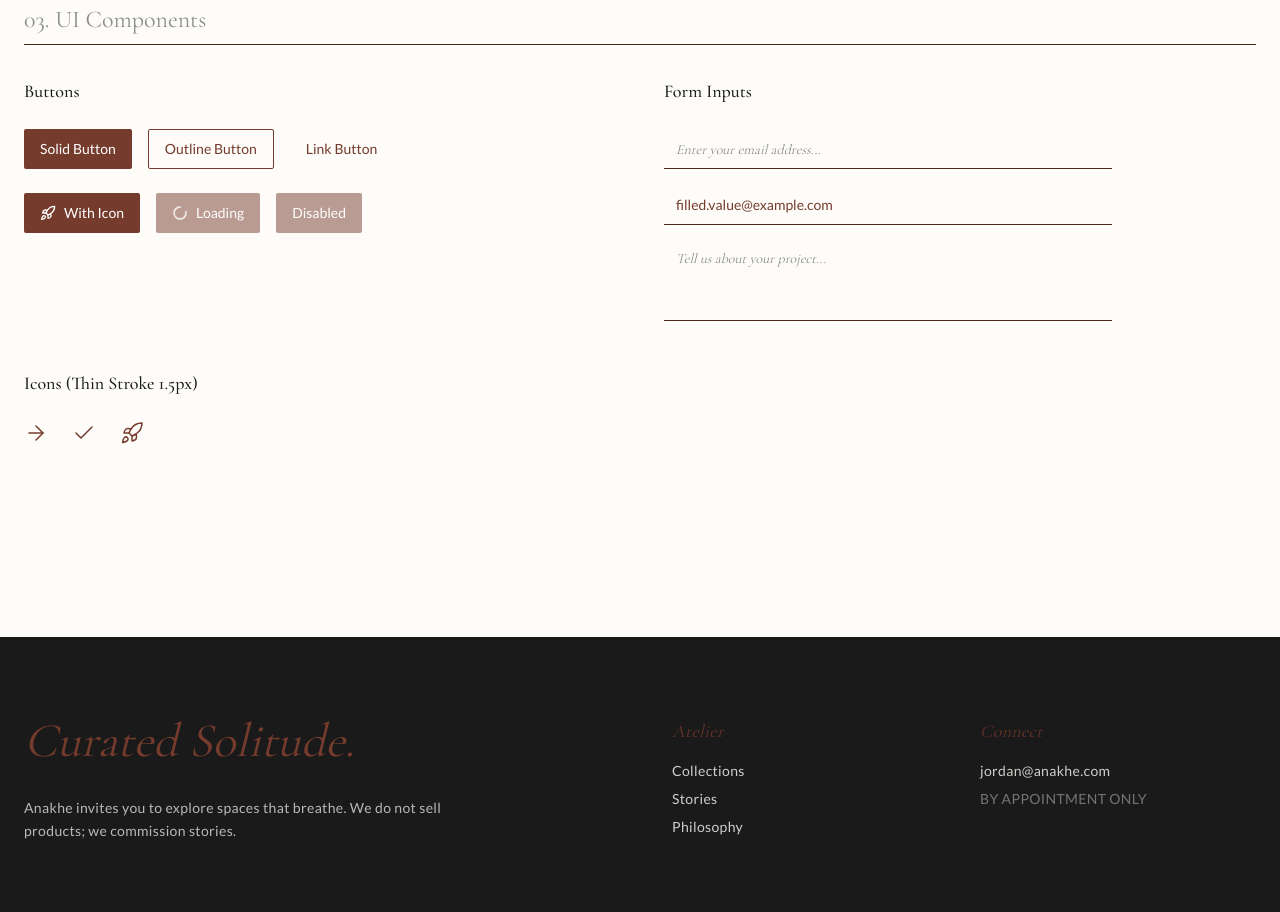
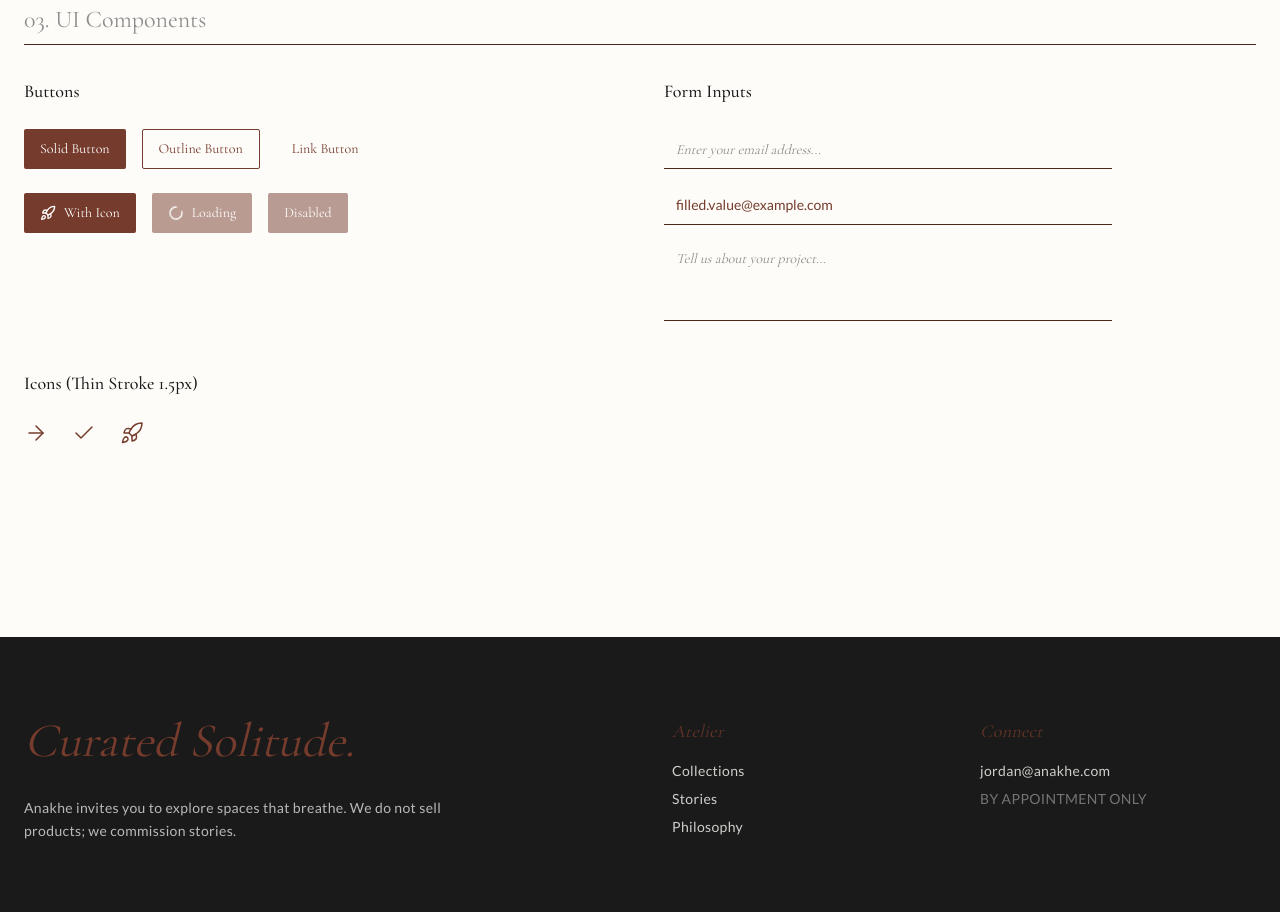
Before and after one commit to ely-anakhe/landingpage, a Next.js app: page /design-system in a window 1280 px wide. Shown: the part 1400-2312 px from the top of the page. Built offline with nearby package versions, Linux system fonts and the light colour scheme.

Commit message:
style: Use serif font for buttons

```diff
--- a/src/components/ui/Button.tsx
+++ b/src/components/ui/Button.tsx
@@ -10,7 +10,7 @@
 }
 
 const buttonVariants = cva(
-    "inline-flex items-center justify-center whitespace-nowrap rounded-sm text-sm font-medium ring-offset-background transition-colors focus-visible:outline-none focus-visible:ring-2 focus-visible:ring-ring focus-visible:ring-offset-2 disabled:pointer-events-none disabled:opacity-50 duration-300",
+    "inline-flex items-center justify-center whitespace-nowrap rounded-sm text-sm font-serif ring-offset-background transition-colors focus-visible:outline-none focus-visible:ring-2 focus-visible:ring-ring focus-visible:ring-offset-2 disabled:pointer-events-none disabled:opacity-50 duration-300",
     {
         variants: {
             variant: {
```
